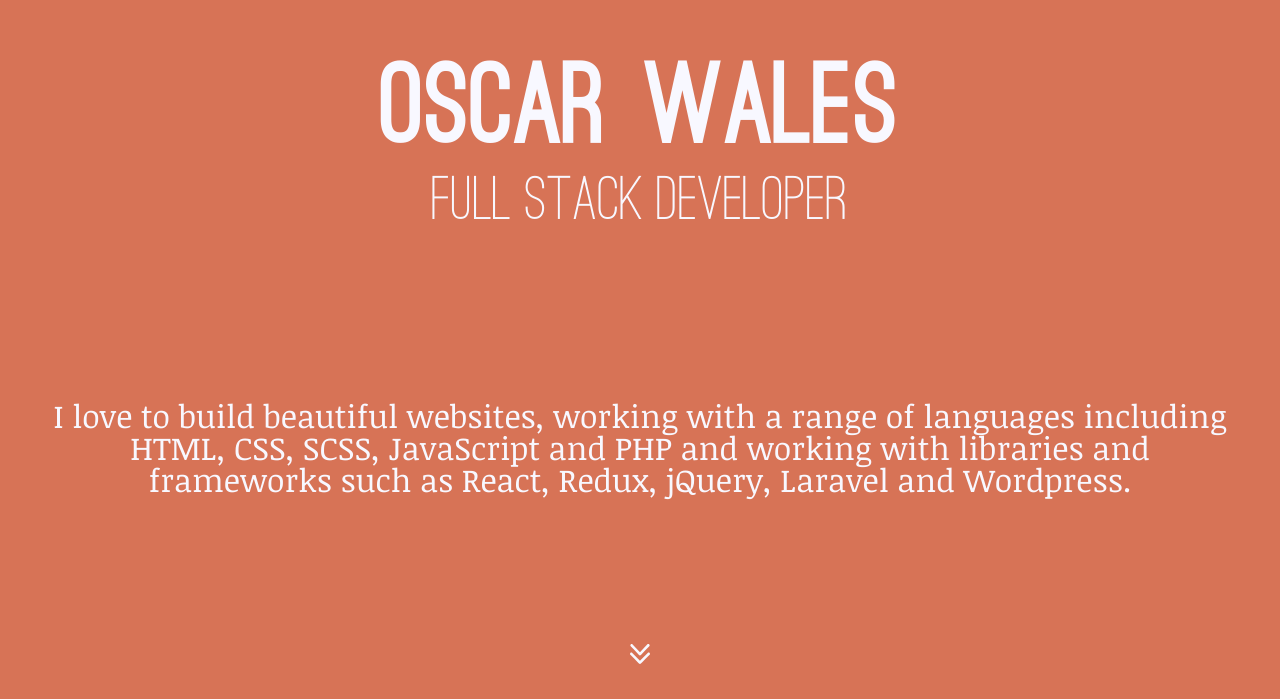
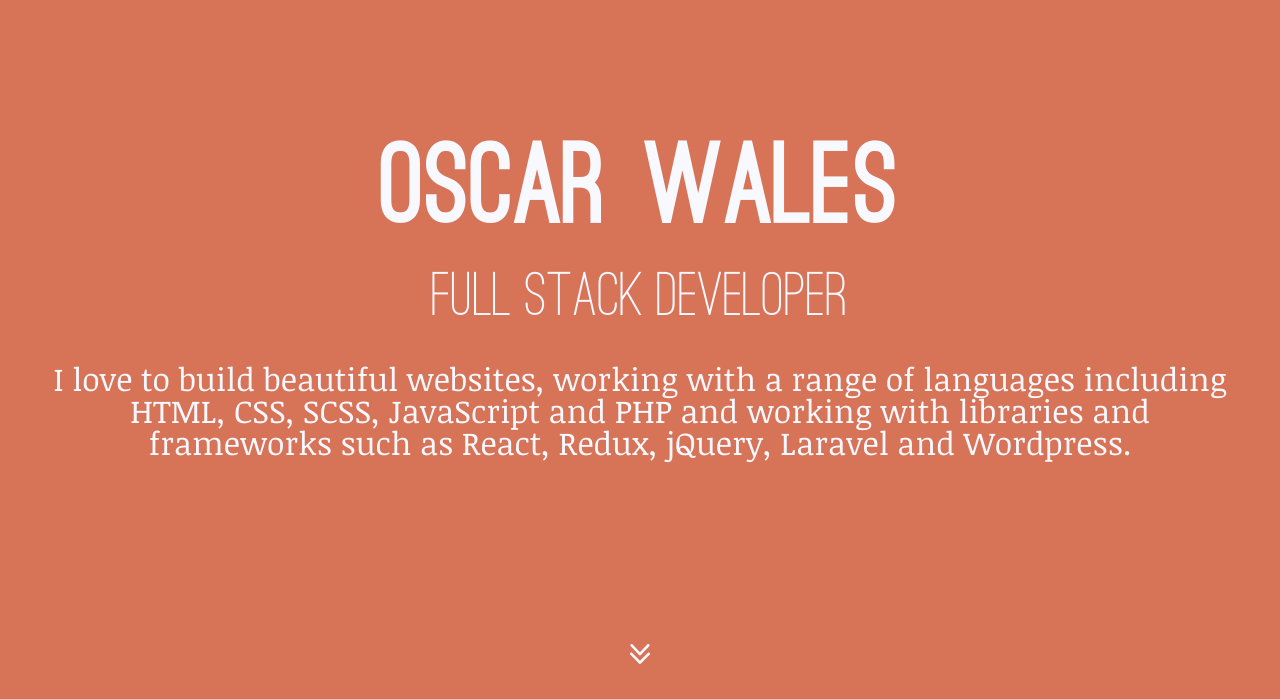
Before and after one commit to LaikaTheSpaceDog/portfolio, a React (Create React App) app: page / in a window 1280 px wide. Shown: the part 101-800 px from the top of the page. Built offline with nearby package versions, Linux system fonts and the light colour scheme.

Commit message:
About me layout/spacing

```diff
--- a/src/components/About.js
+++ b/src/components/About.js
@@ -13,7 +13,7 @@
                 <section className="bottomJumbo">
                     <p className="plainText description">I love to build beautiful websites, working with a range of languages including HTML, CSS, SCSS, JavaScript and PHP and working with libraries and frameworks such as React, Redux, jQuery, Laravel and Wordpress.</p>
                 </section>
-                <a href="#projects"><img className="scrollWhite down bounceDown" src={bottomArrow} alt="downwards pointing arrow"/></a>
+                <a class="scrollContainer" href="#projects"><img className="scrollWhite down bounceDown" src={bottomArrow} alt="downwards pointing arrow"/></a>
             </article>
         </>
     );
--- a/src/styles/css/styles.css
+++ b/src/styles/css/styles.css
@@ -128,34 +128,33 @@
   position: relative;
   display: flex;
   flex-direction: column;
-  justify-content: space-between;
+  justify-content: center;
   align-items: center; }
-  .jumbo .plainText.description {
-    padding-bottom: 2rem;
-    margin-top: 10vh; }
   .jumbo .jumboName {
     width: 100%;
     padding: 0 20px; }
-  .jumbo .heading {
-    margin-top: 20vh; }
-  .jumbo .subHeading {
-    text-align: center; }
+    .jumbo .jumboName .heading {
+      margin-bottom: 1rem; }
+    .jumbo .jumboName .subHeading {
+      margin-bottom: 2rem; }
   .jumbo .bottomJumbo {
     display: flex;
     flex-direction: column;
     justify-content: space-evenly;
     align-items: center;
     padding: 0 20px; }
-  .jumbo .scrollWhite {
-    padding-top: 2rem; }
+  .jumbo .scrollContainer {
+    position: absolute;
+    bottom: 0; }
+    .jumbo .scrollContainer .scrollWhite {
+      padding-top: 2rem; }
   @media (max-width: 599px) {
     .jumbo .heading {
       font-size: 6rem; }
     .jumbo .subHeading {
       font-size: 3.5rem; }
     .jumbo .plainText.description {
-      font-size: 1.75rem;
-      margin-top: 10%; } }
+      font-size: 1.75rem; } }
   @media (max-width: 499px) {
     .jumbo .heading {
       font-size: 4rem; }
--- a/src/styles/scss/_jumbo.scss
+++ b/src/styles/scss/_jumbo.scss
@@ -6,25 +6,20 @@
     position: relative;
     display: flex;
     flex-direction: column;
-    justify-content: space-between;
+    justify-content: center;
     align-items: center;
-
-    .plainText.description{
-        padding-bottom: 2rem;
-        margin-top: 10vh;
-    }
 
     .jumboName {
         width: 100%;
         padding: 0 20px;
-    }
 
-    .heading{
-        margin-top: 20vh;
-    }
+        .heading {
+            margin-bottom: 1rem;
+        }
 
-    .subHeading{
-        text-align: center;
+        .subHeading {
+            margin-bottom: 2rem;
+        }
     }
 
     .bottomJumbo {
@@ -35,8 +30,12 @@
         padding: 0 20px;
     };
 
-    .scrollWhite {
-        padding-top: 2rem;
+    .scrollContainer {
+        position: absolute;
+        bottom: 0;
+        .scrollWhite {
+            padding-top: 2rem;
+        }
     }
 
     @include mediaMax($phone-l){
@@ -50,7 +49,6 @@
 
         .plainText.description {
             font-size: 1.75rem;
-            margin-top: 10%;
         }
     }
 
```
Also changed, not shown: src/styles/css/styles.min.css.
